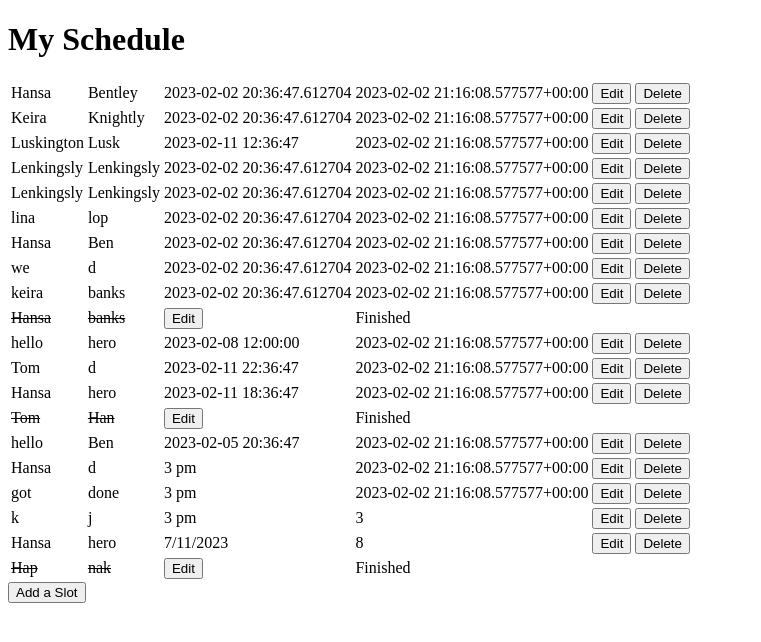
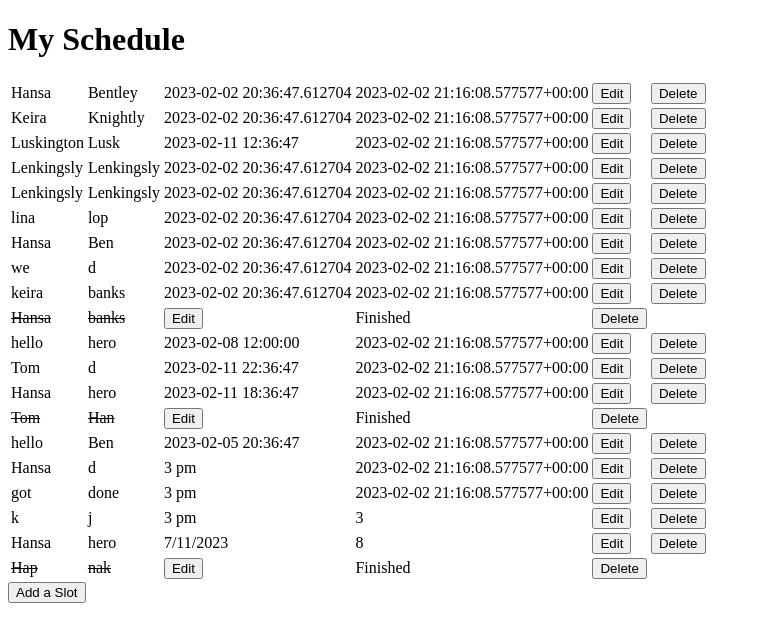
Before and after one commit to Tinks18/Go-Gym, a Django app: page / in a window 1280 px wide. Shown: the top 642 px of the page, without its empty margins (0-761 px from the left). Run offline with Django 3.2, Linux system fonts and the light colour scheme; data comes from the database, SQL or seed files in the repository; both versions use the stored data as it was after the commit.

Commit message:
add delete in finished bookins

```diff
--- a/templates/gymtrainer/get_schedule.html
+++ b/templates/gymtrainer/get_schedule.html
@@ -40,6 +40,11 @@
 
                     {% else %}
                     <td>Finished</td>
+                    <td>
+                        <a href="/delete/{{ slot.id }}">
+                            <button>Delete</button>
+                        </a>
+                    </td>
 
                     {% endif %}
 
```
Also changed, not shown: db.sqlite3.
